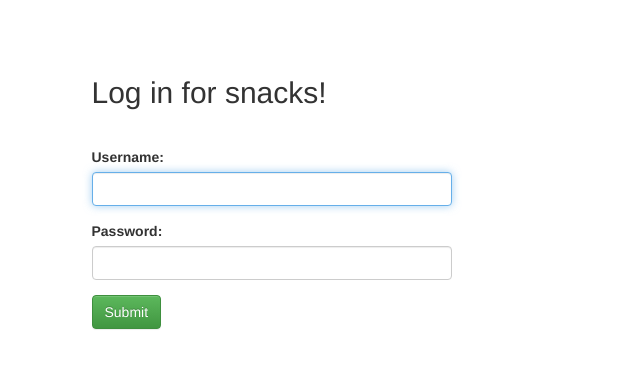
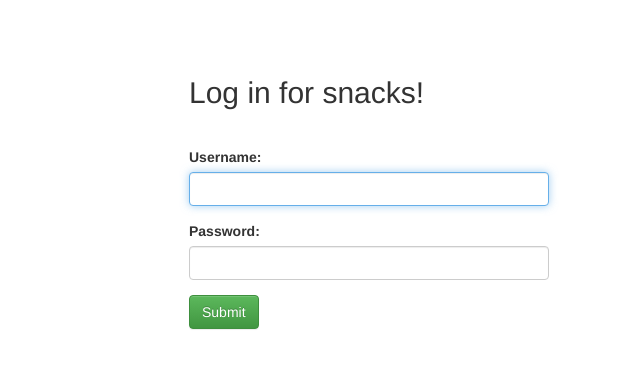
Before and after one commit to zbmott/snafoo-challenge, a Django app: page /accounts/login/ in a window 1280 px wide. Shown: the top 369 px of the page, without its empty margins (271-911 px from the left). Run offline with Django 3.2, Linux system fonts and the light colour scheme; some libraries are stand-ins or nearby versions.

Commit message:
Fix login.html column spacing.

```diff
--- a/snacksdb/templates/registration/login.html
+++ b/snacksdb/templates/registration/login.html
@@ -4,12 +4,12 @@
 {% block content %}
   <div class="container">
     <div class="row">
-      <div class="col-md-4 col-md-offset-3">
+      <div class="col-md-4 col-md-offset-4">
         <h2>{% trans 'Log in for snacks!' %}</h2>
       </div>
     </div>
     <div class="row" style="margin-top: 2em;">
-      <div class="col-md-4 col-md-offset-3">
+      <div class="col-md-4 col-md-offset-4">
         {% include 'snacksdb/partials/form.html' with form=form method='post' %}
       </div>
     </div>
```
